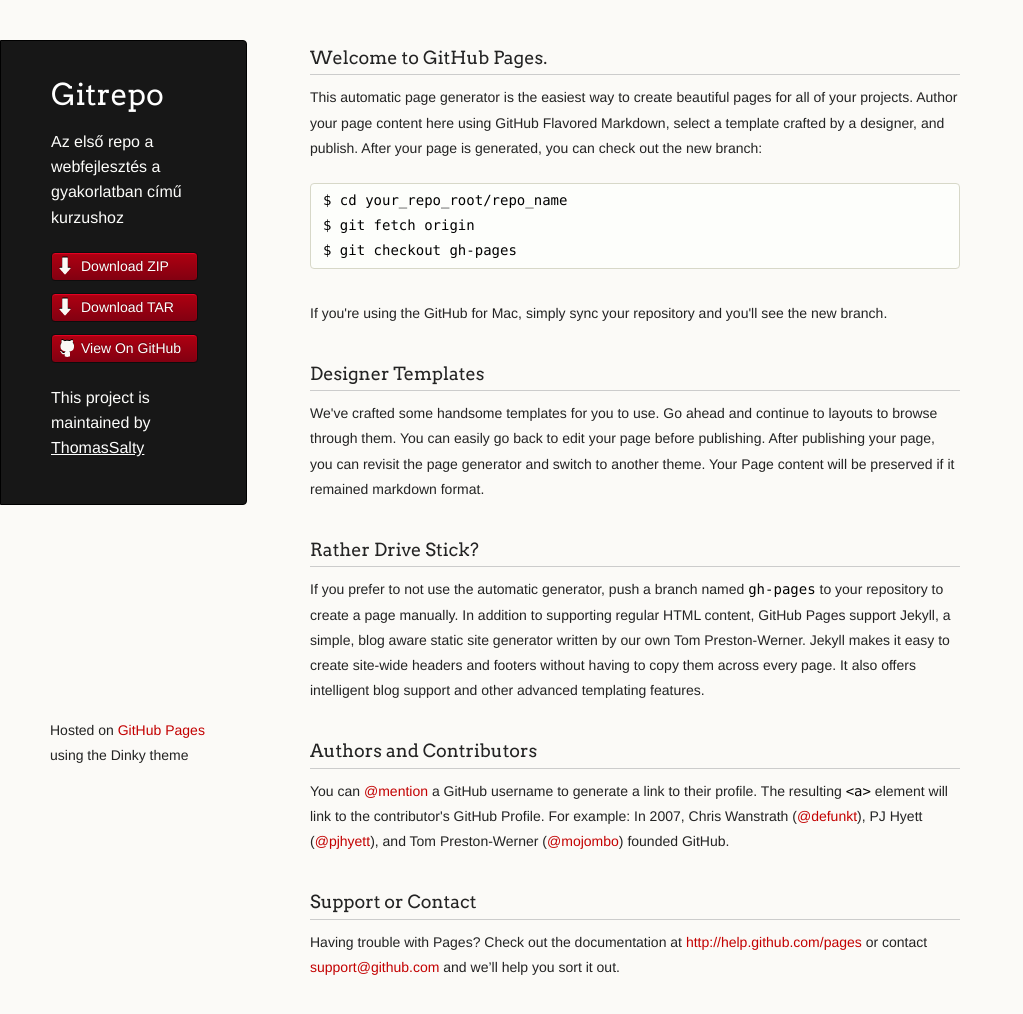
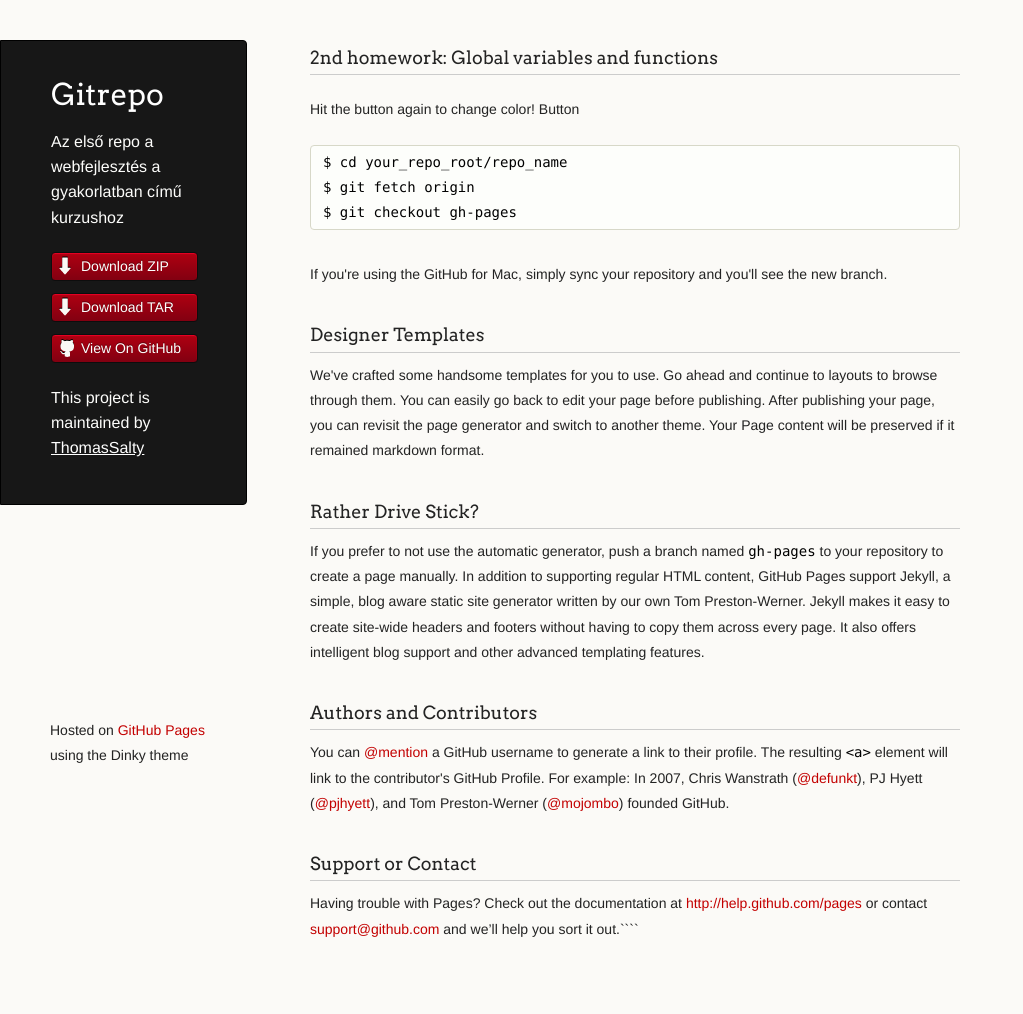
Before and after one commit to ThomasSalty/gitrepo, a plain HTML site: page index.html in a window 1280 px wide. Shown: the whole page, without its empty margins (0-1023 px from the left). Drawn offline with Linux system fonts and the light colour scheme.

`````diff
--- a/index.html
+++ b/index.html
@@ -30,9 +30,10 @@
 
       </header>
       <section>
-        <h3>Welcome to GitHub Pages.</h3>
+        <h3>2nd homework: Global variables and functions</h3>
 
-<p>This automatic page generator is the easiest way to create beautiful pages for all of your projects. Author your page content here using GitHub Flavored Markdown, select a template crafted by a designer, and publish. After your page is generated, you can check out the new branch:</p>
+<p></p><p>Hit the button again to change color!
+Button</p>
 
 <pre><code>$ cd your_repo_root/repo_name
 $ git fetch origin
@@ -55,7 +56,7 @@ $ git checkout gh-pages
 
 <h3>Support or Contact</h3>
 
-<p>Having trouble with Pages? Check out the documentation at <a href="http://help.github.com/pages">http://help.github.com/pages</a> or contact <a href="mailto:support@github.com">support@github.com</a> and we’ll help you sort it out.</p>
+<p>Having trouble with Pages? Check out the documentation at <a href="http://help.github.com/pages">http://help.github.com/pages</a> or contact <a href="mailto:support@github.com">support@github.com</a> and we’ll help you sort it out.````</p>
       </section>
       <footer>
         <p><small>Hosted on <a href="https://pages.github.com">GitHub Pages</a> using the Dinky theme</small></p>
`````
Also changed, not shown: params.json (+1 -1 lines).
